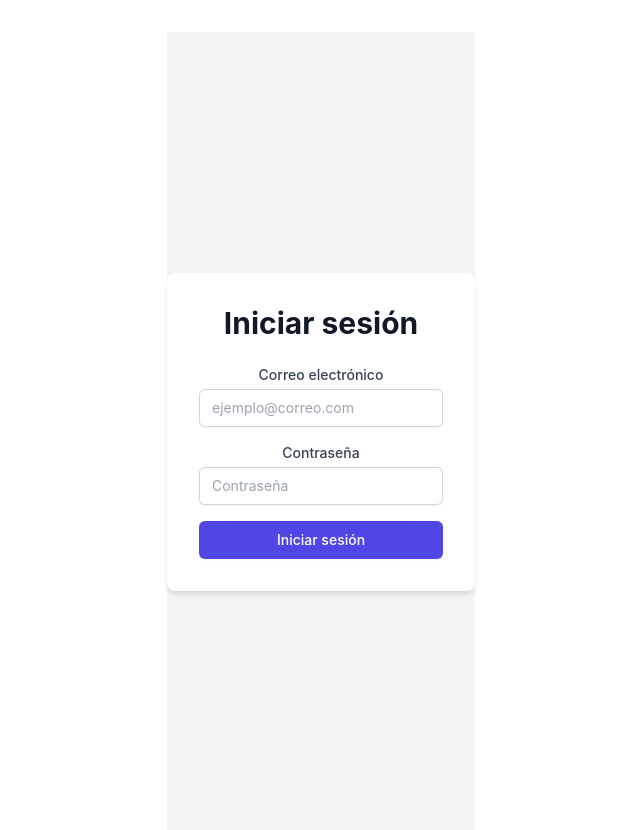
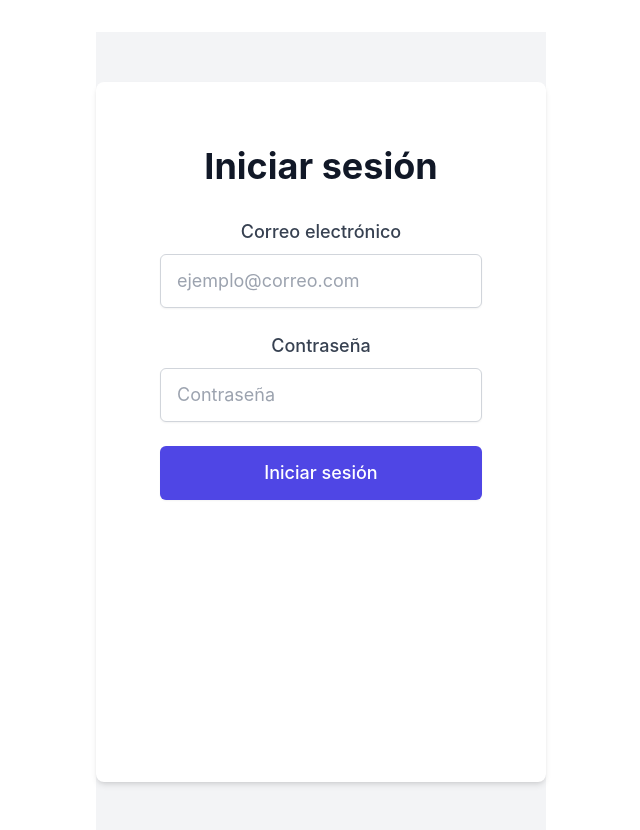
Before and after one commit to javier-albino/front-bonito, a React (Vite) app: page / in a window 1280 px wide. Shown: the top 830 px of the page, without its empty margins (319-959 px from the left). Built offline with nearby package versions, Linux system fonts and the light colour scheme.

Commit message:
login bonito

```diff
--- a/src/login.jsx
+++ b/src/login.jsx
@@ -34,15 +34,15 @@ export default function Login() {
 
   return (
     <div className="flex items-center justify-center min-h-screen bg-gray-100 dark:bg-customDark text-gray-900 dark:text-gray-100">
-      <div className="w-full max-w-lg p-8 space-y-6 bg-white dark:bg-gray-900 rounded-lg shadow-md">
-        <h2 className="text-3xl font-bold text-center text-gray-900 dark:text-white">
+      <div className="w-full max-w-3xl min-h-[700px] p-16 space-y-8 bg-white dark:bg-gray-900 rounded-lg shadow-md">
+        <h2 className="text-4xl font-bold text-center text-gray-900 dark:text-white">
           Iniciar sesión
         </h2>
-        <form className="space-y-4">
+        <form className="space-y-6">
           <div>
             <label
               htmlFor="email"
-              className="block text-sm font-medium text-gray-700 dark:text-gray-300"
+              className="block text-lg font-medium text-gray-700 dark:text-gray-300"
             >
               Correo electrónico
             </label>
@@ -51,7 +51,7 @@ export default function Login() {
               name="email"
               type="email"
               required
-              className="w-full px-3 py-2 mt-1 border rounded-md shadow-sm border-gray-300 focus:outline-none focus:ring-indigo-500 focus:border-indigo-500 sm:text-sm dark:bg-gray-700 dark:border-gray-600 dark:text-gray-100"
+              className="w-full px-4 py-3 mt-2 border rounded-md shadow-sm border-gray-300 focus:outline-none focus:ring-indigo-500 focus:border-indigo-500 sm:text-lg dark:bg-gray-700 dark:border-gray-600 dark:text-gray-100"
               placeholder="ejemplo@correo.com"
             />
           </div>
@@ -59,7 +59,7 @@ export default function Login() {
           <div>
             <label
               htmlFor="password"
-              className="block text-sm font-medium text-gray-700 dark:text-gray-300"
+              className="block text-lg font-medium text-gray-700 dark:text-gray-300"
             >
               Contraseña
             </label>
@@ -68,7 +68,7 @@ export default function Login() {
               name="password"
               type="password"
               required
-              className="w-full px-3 py-2 mt-1 border rounded-md shadow-sm border-gray-300 focus:outline-none focus:ring-indigo-500 focus:border-indigo-500 sm:text-sm dark:bg-gray-700 dark:border-gray-600 dark:text-gray-100"
+              className="w-full px-4 py-3 mt-2 border rounded-md shadow-sm border-gray-300 focus:outline-none focus:ring-indigo-500 focus:border-indigo-500 sm:text-lg dark:bg-gray-700 dark:border-gray-600 dark:text-gray-100"
               placeholder="Contraseña"
             />
           </div>
@@ -77,7 +77,7 @@ export default function Login() {
             <button
               type="button"
               onClick={handleLogin}
-              className="w-full px-4 py-2 text-sm font-medium text-white bg-indigo-600 border border-transparent rounded-md shadow-sm hover:bg-indigo-700 focus:outline-none focus:ring-2 focus:ring-offset-2 focus:ring-indigo-500"
+              className="w-full px-5 py-3 text-lg font-medium text-white bg-indigo-600 border border-transparent rounded-md shadow-sm hover:bg-indigo-700 focus:outline-none focus:ring-2 focus:ring-offset-2 focus:ring-indigo-500"
             >
               Iniciar sesión
             </button>
```
